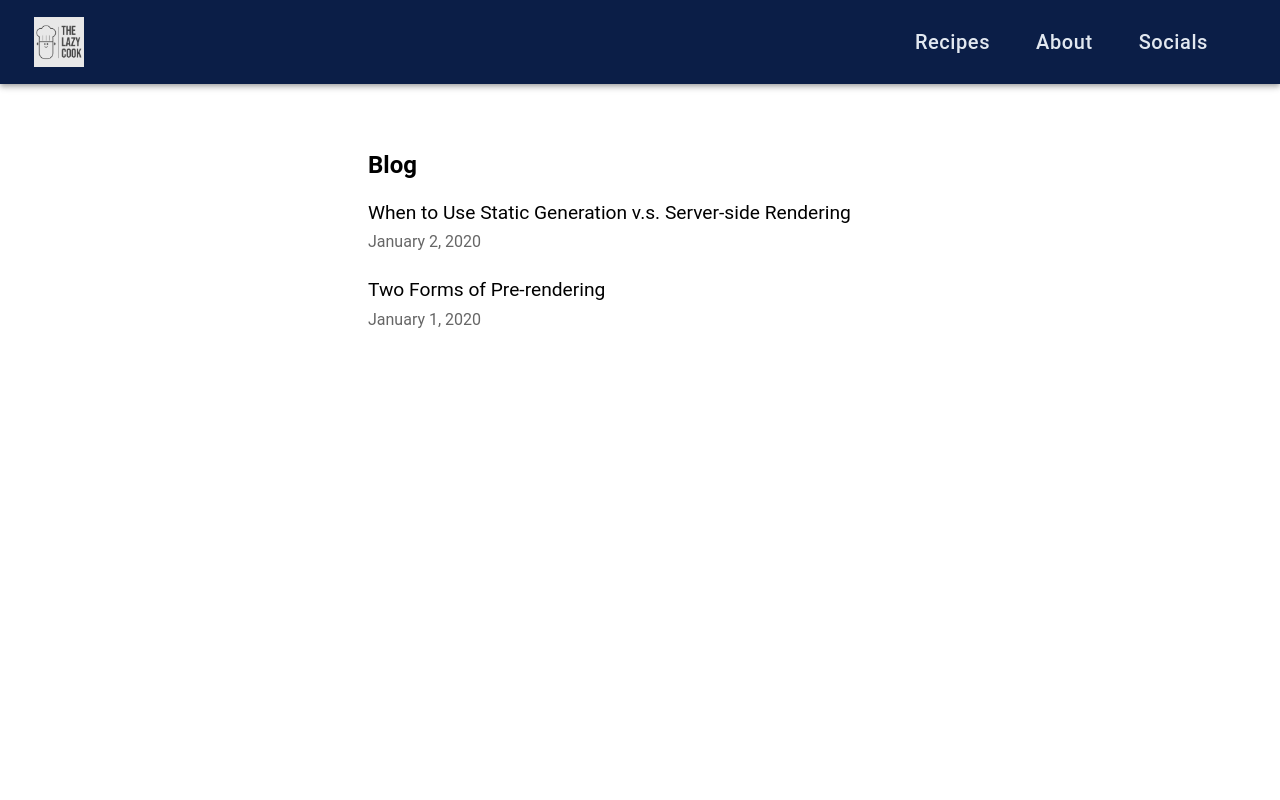
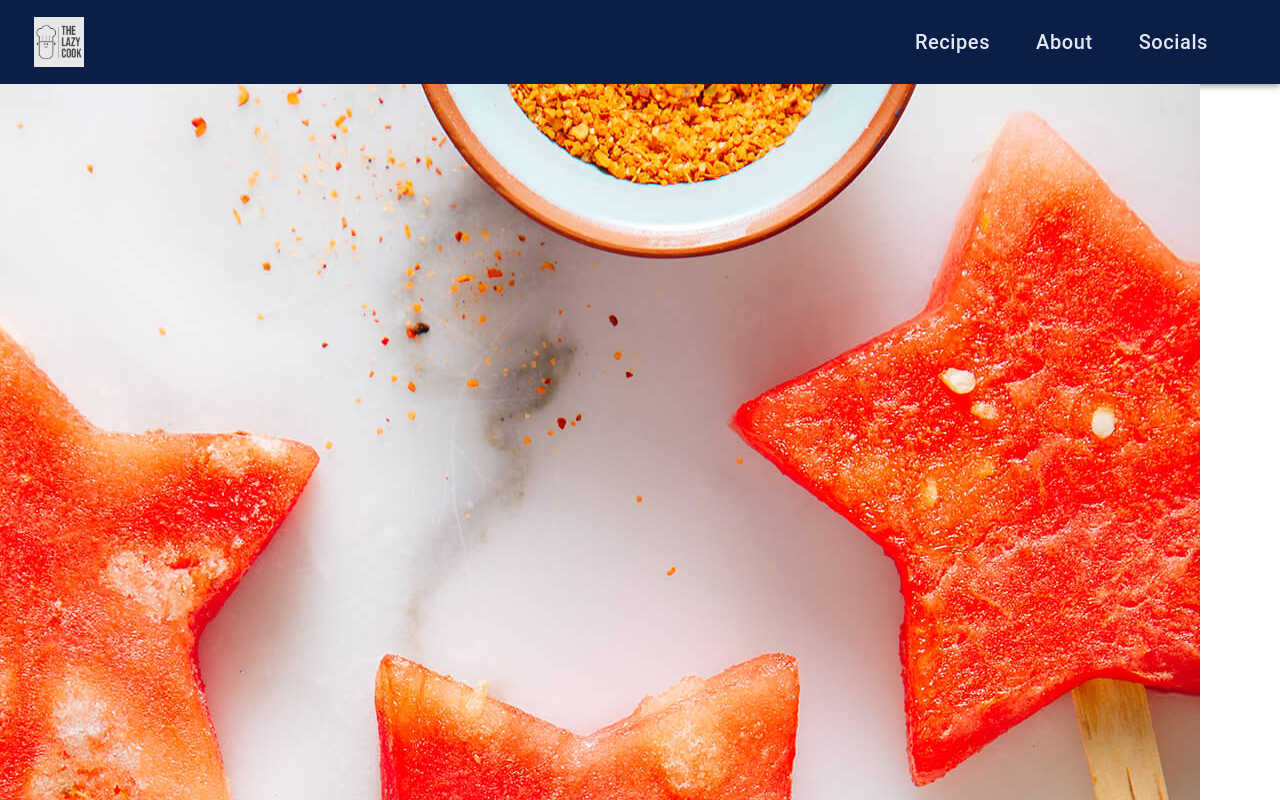
Before and after one commit to thesillytech/machinebyte, a Next.js app: page / in a window 1280 px wide. Shown: the top 800 px of the page. Built offline with nearby package versions, Linux system fonts and the light colour scheme.

Commit message:
fix grid module issue

```diff
--- a/pages/index.js
+++ b/pages/index.js
@@ -1,18 +1,32 @@
-import Head from 'next/head';
-import utilStyles from '../styles/utils.module.css';
 import { getSortedPostsData } from '../lib/posts';
 import Link from 'next/link';
 import Date from '../components/date';
 import Header from '../components/header'
-import styles from '../components/layout.module.css';
+import Container from '@mui/material/Container';
+import Grid from '@mui/material/Grid';
+import Image from 'next/image';
 
 export default function Home({ allPostsData }) {
   return (
-    <>
+    <Container sx={css.Container}>
+
     <Header />
-    <div className={styles.container}>
 
-      <section className={`${utilStyles.headingMd} ${utilStyles.padding1px}`}>
+    {/* Latest Recipe Banner */}
+    <Grid container spacing={2}>
+      <Grid size={12}>
+        <Image
+          src="/images/placeholder_banner.jpg"
+          width={1200}
+          height={500}
+          alt="Picture of the author"
+        />
+      </Grid>
+    </Grid>
+
+    {/* <div className={styles.container}>
+
+      <section sx={css.headingMd}>
         <h2 className={utilStyles.headingLg}>Blog</h2>
         <ul className={utilStyles.list}>
           {allPostsData.map(({ id, date, title }) => (
@@ -26,8 +40,8 @@ export default function Home({ allPostsData }) {
           ))}
         </ul>
       </section>
-      </div>
-    </>
+      </div> */}
+    </Container>
   );
 }
 
@@ -39,3 +53,23 @@ export async function getStaticProps() {
     },
   };
 }
+
+const css = {
+  Container: {
+    '&.MuiContainer-root': {
+      padding: 0,
+      margin: 0,
+      maxWidth: 'xl'
+    }
+  },
+
+  headingMd: {
+    fontSize: '1.2rem',
+    lineHeight: '1.5',
+    paddingTop: '1px'
+  },
+
+  padding1px: {
+    paddingTop: '1px'
+  }
+}
```
Also changed, not shown: public/images/placeholder_banner.jpg (added).
